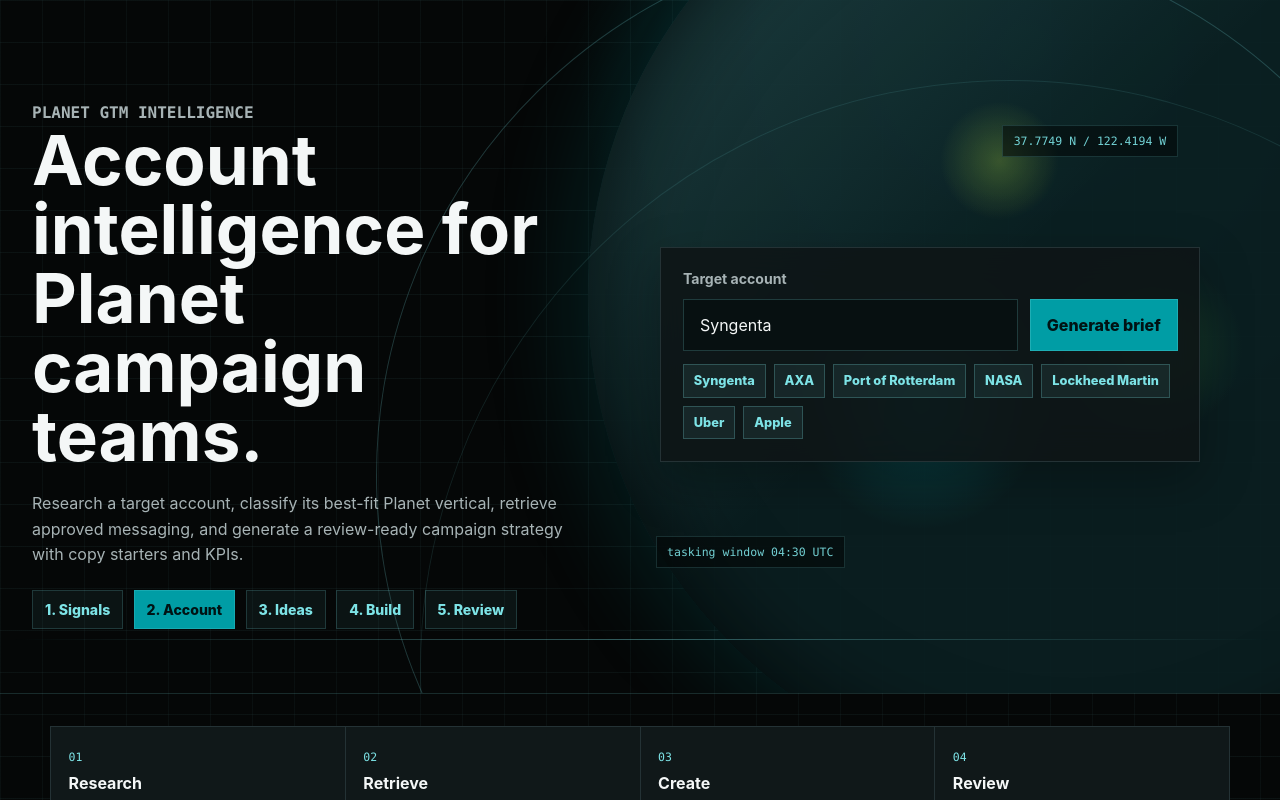
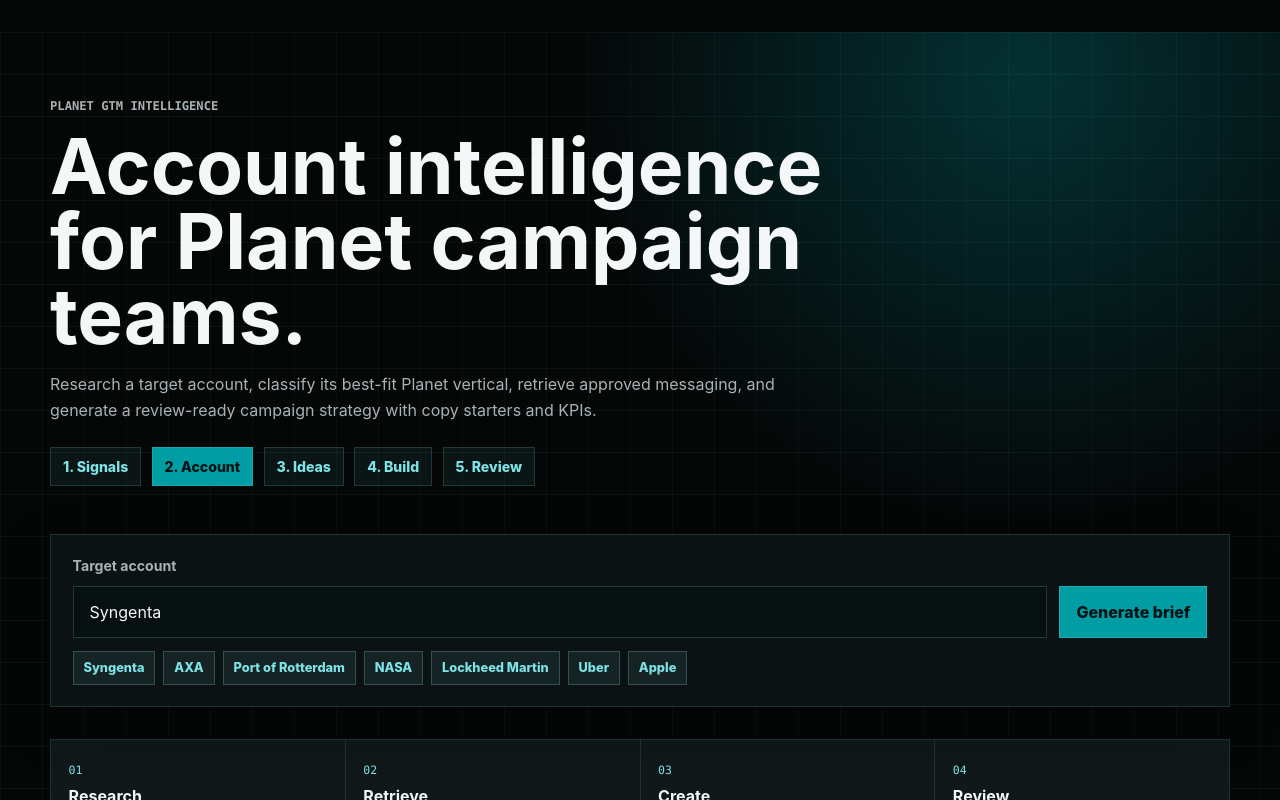
Before and after one commit to akankshalksingh/planet-campaign-brief-agent, a Next.js app: page / in a window 1280 px wide. Shown: the top 800 px of the page. Built offline with nearby package versions, Linux system fonts and the light colour scheme.

Commit message:
Align workflow pages with signal inbox UX

```diff
--- a/app/globals.css
+++ b/app/globals.css
@@ -231,6 +231,7 @@
 }
 
 .briefForm textarea,
+.briefForm input,
 .briefForm > input,
 .briefForm select {
   width: 100%;
@@ -253,6 +254,7 @@
 }
 
 .briefForm textarea:focus,
+.briefForm input:focus,
 .briefForm > input:focus,
 .briefForm select:focus {
   border-color: var(--planet-cyan-soft);
@@ -355,7 +357,8 @@
 .filterBar,
 .signalGrid,
 .signalDetailHero,
-.signalActionBand {
+.signalActionBand,
+.workflowFormBand {
   width: min(1180px, calc(100% - 2rem));
   margin: 2rem auto;
 }
@@ -669,8 +672,6 @@
 .campaignBuilderForm {
   display: grid;
   gap: 0.72rem;
-  max-height: calc(100vh - 4rem);
-  overflow: auto;
 }
 
 .campaignBuilderForm label {
@@ -827,6 +828,20 @@
 
 .workflowNav {
   margin-top: 1.5rem;
+}
+
+.workflowFormBand {
+  margin-top: 0.5rem;
+}
+
+.workflowForm {
+  width: 100%;
+}
+
+.workflowForm .primarySubmit {
+  justify-self: start;
+  width: auto;
+  min-width: 14rem;
 }
 
 .signalSummary {
--- a/app/page.tsx
+++ b/app/page.tsx
@@ -3,7 +3,6 @@
 import Link from "next/link";
 import { FormEvent, useState } from "react";
 import { BriefView } from "@/app/components/BriefView";
-import { OrbitField } from "@/app/components/OrbitField";
 import { CampaignBrief } from "@/lib/types";
 
 const examples = ["Syngenta", "AXA", "Port of Rotterdam", "NASA", "Lockheed Martin", "Uber", "Apple"];
@@ -42,17 +41,15 @@
 
   return (
     <main>
-      <section className="hero">
-        <OrbitField />
-        <div className="heroContent">
-          <div className="heroCopy">
+      <section className="signalHero">
+        <div>
           <p className="eyebrow">Planet GTM intelligence</p>
           <h1>Account intelligence for Planet campaign teams.</h1>
           <p>
             Research a target account, classify its best-fit Planet vertical, retrieve approved
             messaging, and generate a review-ready campaign strategy with copy starters and KPIs.
           </p>
-            <div className="modeLinks">
+          <div className="modeLinks workflowNav">
             <Link href="/signals">1. Signals</Link>
             <Link href="/" className="activeLink">2. Account</Link>
             <Link href="/campaign-idea">3. Ideas</Link>
@@ -60,7 +57,10 @@
             <Link href="/attribution-review">5. Review</Link>
           </div>
         </div>
-          <form className="briefForm" onSubmit={handleSubmit}>
+      </section>
+
+      <section className="workflowFormBand">
+        <form className="briefForm workflowForm" onSubmit={handleSubmit}>
           <label htmlFor="companyName">Target account</label>
           <div className="inputRow">
             <input
@@ -82,7 +82,6 @@
             ))}
           </div>
         </form>
-        </div>
       </section>
 
       {error ? (
```
Also changed, not shown: app/campaign-builder/page.tsx (+6 -6 lines), app/campaign-idea/page.tsx (+6 -6 lines). Lines whose indentation alone changed are shown as unchanged.
